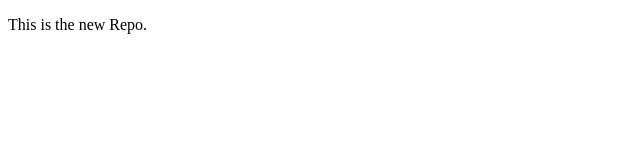
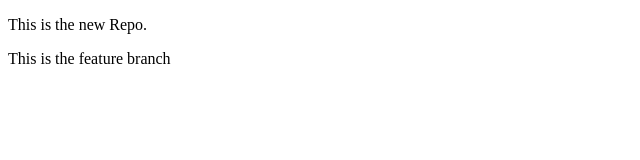
Before and after one commit to ShivamBansal7/LocalRepo, a plain HTML site: page index.html in a window 1280 px wide. Shown: the whole page, without its empty margins (0-640 px from the left). Drawn offline with Linux system fonts and the light colour scheme.

Commit message:
feature commit

```diff
--- a/index.html
+++ b/index.html
@@ -7,5 +7,6 @@
 </head>
 <body>
     <p>This is the new Repo.</p>
+    <p>This is the feature branch</p>
 </body>
 </html>
```
